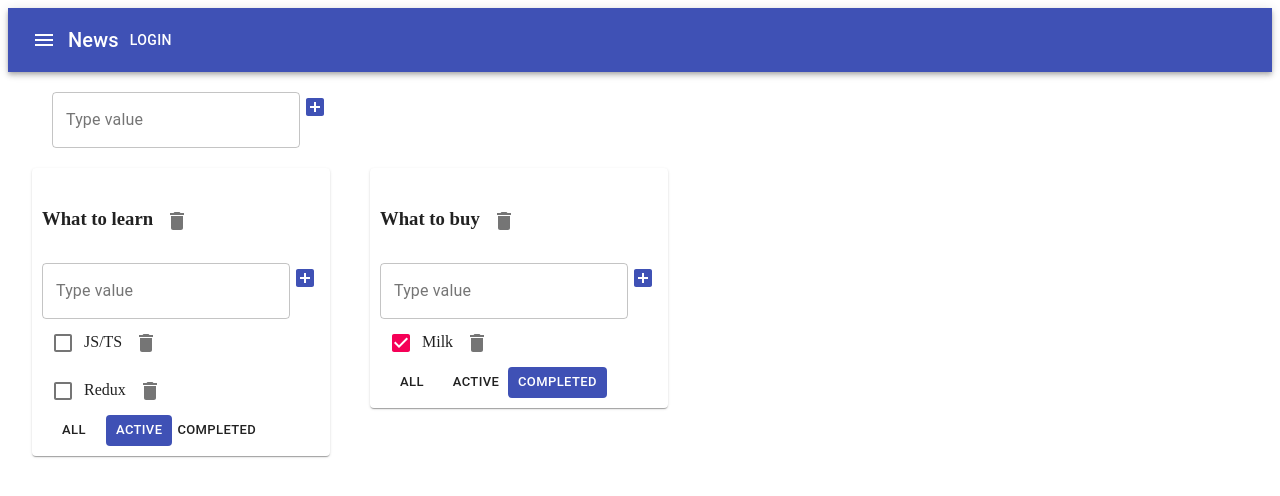
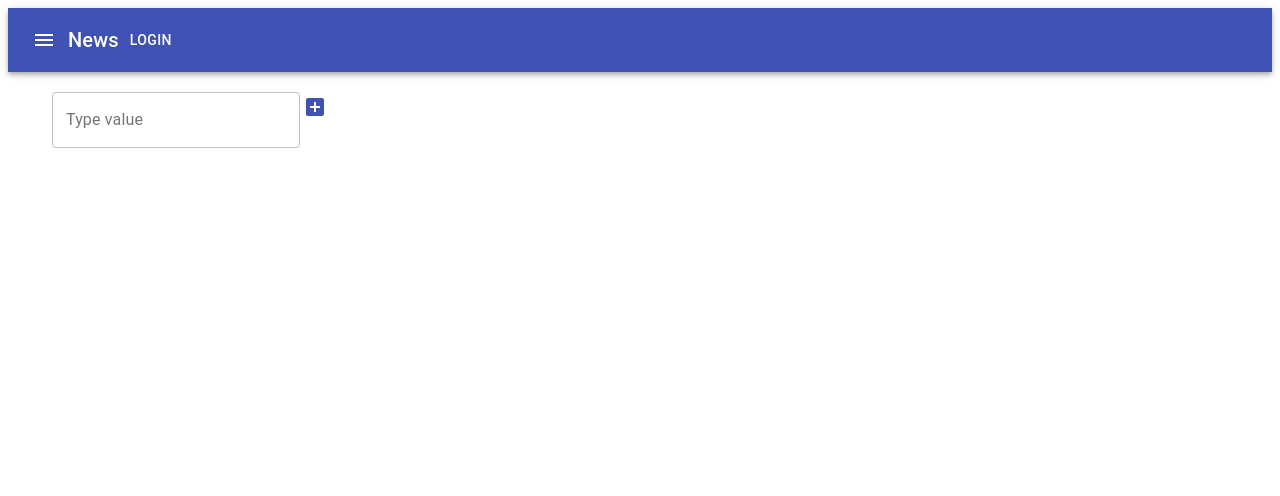
Before and after one commit to Vechorka/TodoList, a React (Create React App) app: page / in a window 1280 px wide. Shown: the top 496 px of the page. Built offline with nearby package versions, Linux system fonts and the light colour scheme.

Commit message:
feat: optimisation

```diff
--- a/src/AddItemForm.tsx
+++ b/src/AddItemForm.tsx
@@ -6,13 +6,10 @@ type AddItemFormPropsType = {
     addItem: (title:string) => void
 }
 
-export const AddItemForm = (props: AddItemFormPropsType) => {
+export const AddItemForm = React.memo((props: AddItemFormPropsType) => {
+    console.log('Add item form')
     const [newTaskTitle, setNewTaskTitle] = useState("")
     const [error, setError] = useState<string | null>(null)
-
-    const onChangeHandler = (e: ChangeEvent<HTMLInputElement>) => {
-        setNewTaskTitle(e.currentTarget.value)
-    }
 
     const addItem = () => {
         if (newTaskTitle.trim())
@@ -23,11 +20,17 @@ export const AddItemForm = (props: AddItemFormPropsType) => {
         else {
             setError('Title is required')
         }
-
     }
 
+    const onChangeHandler = (e: ChangeEvent<HTMLInputElement>) => {
+        setNewTaskTitle(e.currentTarget.value)
+    }
+
+
     const onKeyPressHandler = (e: KeyboardEvent<HTMLInputElement>) => {
-        setError(null)
+        if (error !== null) {
+            setError(null)
+        }
         if (e.charCode === 13) {
             addItem()
         }
@@ -46,7 +49,7 @@ export const AddItemForm = (props: AddItemFormPropsType) => {
             />
 
 
-        <IconButton color={'primary'} size={'small'} onClick={addItem}> <AddBox/> </IconButton>
-    </div>
+            <IconButton color={'primary'} size={'small'} onClick={addItem}> <AddBox/> </IconButton>
+        </div>
     )
-}
+} )
--- a/src/AppWithRedux.tsx
+++ b/src/AppWithRedux.tsx
@@ -1,7 +1,6 @@
-import React, {useReducer, useState} from 'react';
+import React, {useCallback} from 'react';
 import './App.css';
 import TodoList, {TaskType} from "./TodoList";
-import {v1} from "uuid";
 import {AddItemForm} from "./AddItemForm";
 import {AppBar, Button, Container, Grid, IconButton, Paper, Toolbar, Typography} from "@material-ui/core";
 import {Menu} from "@material-ui/icons";
@@ -10,9 +9,8 @@ import {
     changeTodolistFilterAC,
     changeTodolistTitleAC,
     removeTodolistAC,
-    todolistsReducer
 } from "./state/todolists-reducer";
-import {addTaskAC, changeTaskStatusAC, changeTaskTitleAC, removeTaskAC, taskReducer} from "./state/tasks-reducer";
+import {addTaskAC, changeTaskStatusAC, changeTaskTitleAC, removeTaskAC} from "./state/tasks-reducer";
 import {useDispatch, useSelector} from "react-redux";
 import {AppRootState} from "./state/store";
 
@@ -29,54 +27,55 @@ export type TaskStateType = {
 }
 
 
+
 function AppWithRedux() {
-
+    console.log('App with redux')
     const dispatch = useDispatch()
     const todolists = useSelector<AppRootState, Array<TodoListType>>(state => state.todolists)
     const tasks = useSelector<AppRootState, TaskStateType>(state => state.tasks)
 
 
-    const removeTask = (id:string, todolistId: string) => {
+    const removeTask = useCallback ((id:string, todolistId: string) => {
         const action = removeTaskAC(id, todolistId)
         dispatch(action)
 
-    }
+    }, [])
 
-    const addTask = (title:string, todolistId: string) => {
+    const addTask = useCallback((title:string, todolistId: string) => {
         const action = addTaskAC(title, todolistId)
         dispatch(action)
-    }
+    }, [])
 
-    function changeStatus(taskId: string, isDone: boolean, todolistId: string) {
+    const changeStatus = useCallback((taskId: string, isDone: boolean, todolistId: string) => {
         const action = changeTaskStatusAC(taskId, isDone, todolistId)
         dispatch(action)
-    }
+    },[])
 
-    function changeTaskTitle(taskId: string, newTitle: string, todolistId: string) {
+    const changeTaskTitle = useCallback((taskId: string, newTitle: string, todolistId: string) => {
         const action = changeTaskTitleAC(taskId, newTitle, todolistId)
         dispatch(action)
-    }
+    },[])
 
-    function addToDoList (title:string){
+    const addToDoList = useCallback((title:string) => {
         const action = addTodolistAC(title)
         dispatch(action)
-    }
+    }, [])
 
 
-    function changeFilter(value: FilterValuesType, todoListId: string) {
+    const changeFilter = useCallback((value: FilterValuesType, todoListId: string) => {
         const action = changeTodolistFilterAC(value, todoListId)
         dispatch(action)
-    }
+    }, [])
 
-    let removeTodoList = (todoListId: string) => {
+    const removeTodoList = useCallback ((todoListId: string) => {
         const action = removeTodolistAC(todoListId)
         dispatch(action)
-    }
+    }, [])
 
-    function changeTodoListTitle (id: string, newTitle: string) {
+    const changeTodoListTitle = useCallback ((id: string, newTitle: string) => {
         const action = changeTodolistTitleAC(id, newTitle)
         dispatch(action)
-    }
+    }, [])
 
 
 
@@ -99,17 +98,12 @@ function AppWithRedux() {
             </Grid>
             <Grid container spacing={5}>{
                 todolists.map((tl) => {
-                    let tasksForTodolist = tasks[tl.id]
-                    if (tl.filter === 'completed'){
-                        tasksForTodolist = tasksForTodolist.filter(t => t.isDone === true)
-                    }
-                    if (tl.filter === 'active'){
-                        tasksForTodolist = tasksForTodolist.filter(t => t.isDone === false)
-                    }
-                    return <Grid item>
+                    let allTodolistTasks = tasks[tl.id]
+                    let tasksForTodolist = allTodolistTasks
+
+                    return <Grid item key={tl.id}>
                         <Paper elevation={1} style={{padding: '10px'}}>
                         <TodoList
-                        key={tl.id}
                         id={tl.id}
                         title={tl.title}
                         tasks={tasksForTodolist}
--- a/src/TodoList.tsx
+++ b/src/TodoList.tsx
@@ -1,4 +1,4 @@
-import React, {ChangeEvent} from 'react';
+import React, {ChangeEvent, useCallback} from 'react';
 import {FilterValuesType} from "./App";
 import {AddItemForm} from "./AddItemForm";
 import {EditableSpan} from "./EditableSpan";
@@ -27,11 +27,12 @@ export type TaskType = {
 
 }
 
-export const TodoList = (props: TodoListPropsType) => {
+export const TodoList = React.memo((props: TodoListPropsType) => {
+    console.log('todolist')
 
-    const addTask = (title:string) => {
+    const addTask = useCallback ((title:string) => {
         props.addTask(title, props.id)
-    }
+    }, [])
 
     const onAllClickHandler = () => {props.changeFilter('all', props.id)}
     const onActiveClickHandler = () => {props.changeFilter('active', props.id)}
@@ -43,6 +44,15 @@ export const TodoList = (props: TodoListPropsType) => {
     const changeToDoListTitle = (newTitle:string) => {
         props.changeTodoListTitle(props.id, newTitle)
 
+    }
+
+    let tasksForTodolist = props.tasks
+
+    if (props.filter === 'completed'){
+        tasksForTodolist = props.tasks.filter(t => t.isDone === true)
+    }
+    if (props.filter === 'active'){
+        tasksForTodolist = props.tasks.filter(t => t.isDone === false)
     }
 
     return (
@@ -85,6 +95,6 @@ export const TodoList = (props: TodoListPropsType) => {
                 </div>
             </div>
     );
-};
+});
 
 export default TodoList;
--- a/src/index.tsx
+++ b/src/index.tsx
@@ -10,11 +10,10 @@ const root = ReactDOM.createRoot(
   document.getElementById('root') as HTMLElement
 );
 root.render(
-  <React.StrictMode>
       <Provider store={store}>
           <AppWithRedux />
       </Provider>
-  </React.StrictMode>
+
 );
 
 // If you want to start measuring performance in your app, pass a function
--- a/src/state/tasks-reducer.ts
+++ b/src/state/tasks-reducer.ts
@@ -1,6 +1,6 @@
 import {FilterValuesType, TaskStateType, TodoListType} from "../App";
 import {v1} from "uuid";
-import {AddTodolistActionType, RemoveTodolistActionType, todolistId1, todolistId2} from "./todolists-reducer";
+import {AddTodolistActionType, RemoveTodolistActionType} from "./todolists-reducer";
 
 
 
@@ -35,15 +35,6 @@ type ActionTypes = RemoveTaskType | RemoveTodolistActionType | AddTaskType | Cha
 
 
 const initialState: TaskStateType = {
-    [todolistId1]: [
-        {id: v1(), title: 'HTML', isDone: true},
-        {id: v1(), title: 'CSS', isDone: true},
-        {id: v1(), title: 'JS/TS', isDone: false},
-        {id: v1(), title: 'Redux', isDone: false}],
-    [todolistId2]: [
-        {id: v1(), title: 'Book', isDone: false},
-        {id: v1(), title: 'Milk', isDone: true},
-    ]
 }
 
 export const taskReducer = (state: TaskStateType = initialState, action: ActionTypes): TaskStateType => {
--- a/src/state/todolists-reducer.ts
+++ b/src/state/todolists-reducer.ts
@@ -25,12 +25,7 @@ export type ChangeTodolistFilterActionType = {
 
 type ActionTypes = RemoveTodolistActionType | AddTodolistActionType | ChangeTodolistTitleActionType | ChangeTodolistFilterActionType
 
-export let todolistId1 = v1()
-export let todolistId2 = v1()
-
 const initialState: Array<TodoListType> = [
-        {id: todolistId1, title: 'What to learn', filter: 'active'},
-{id: todolistId2, title: 'What to buy', filter: 'completed'}
 ]
 
 export const todolistsReducer = (state: Array<TodoListType> = initialState, action: ActionTypes): Array<TodoListType> => {
```
